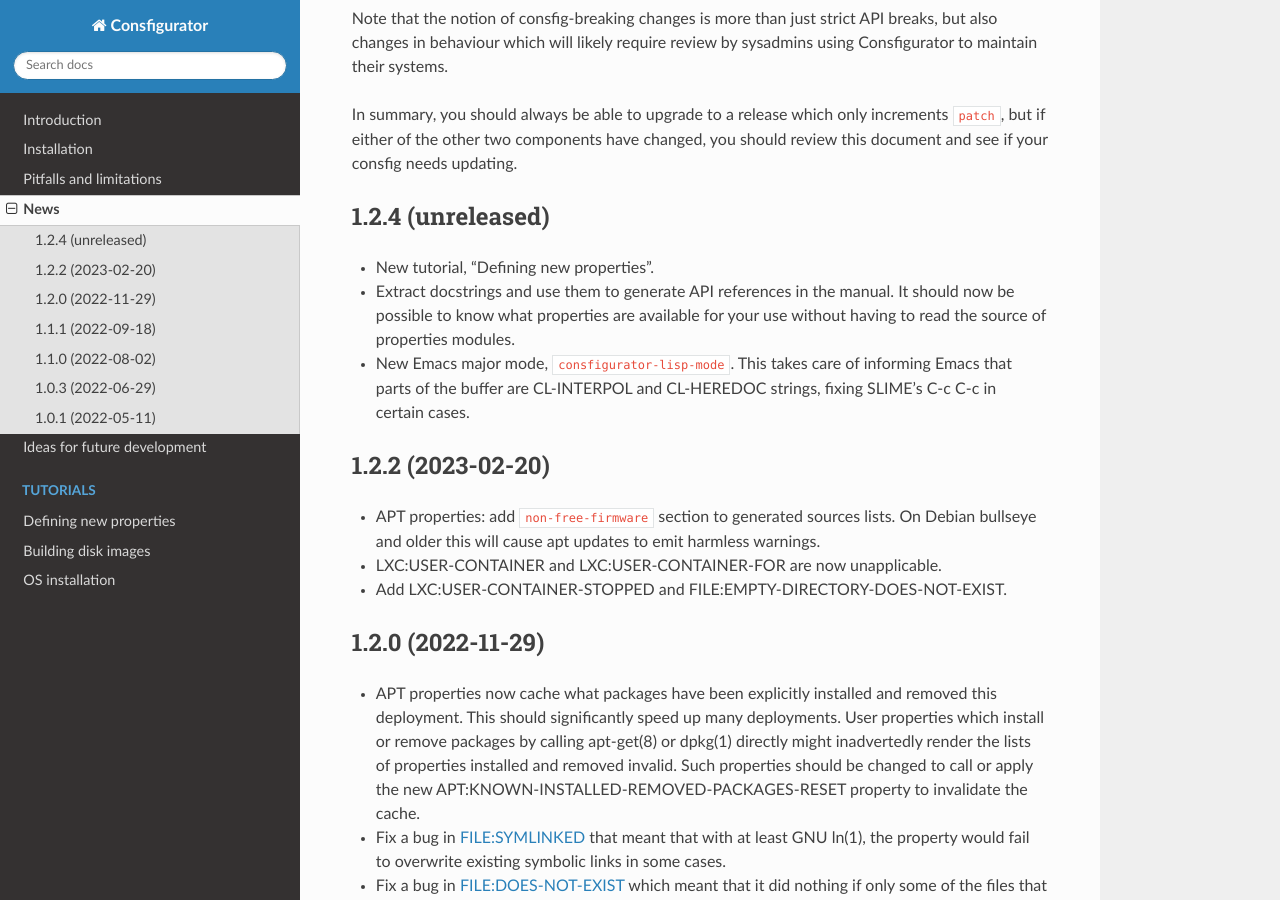
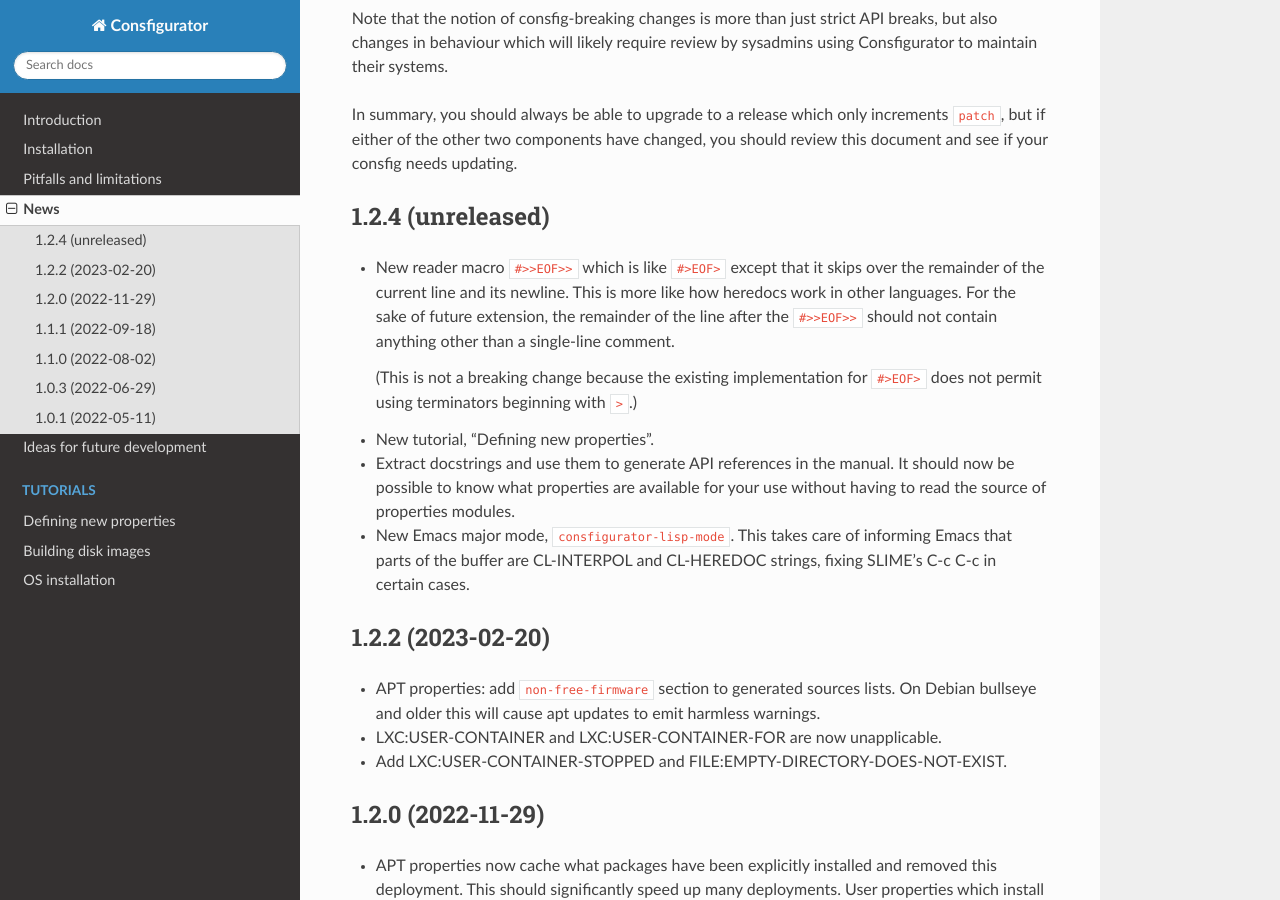
Before and after one commit to spwhitton/consfigurator, a Sphinx documentation site: the page built from doc/news.rst, in a window 1280 px wide and 900 px high, scrolled down 446 px. Built offline with Sphinx 7.4.7 and the Read the Docs theme 2.0.0, drawn with Linux system fonts in a browser that asks for light colours; pages that are not in the unit, such as notebooks, are missing from menus.

Commit message:
new reader macro #>>EOF>>
Signed-off-by: Sean Whitton <spwhitton@spwhitton.name>

```diff
--- a/doc/news.rst
+++ b/doc/news.rst
@@ -25,6 +25,15 @@
 
 1.2.4 (unreleased)
 ------------------
+
+- New reader macro ``#>>EOF>>`` which is like ``#>EOF>`` except that it skips
+  over the remainder of the current line and its newline.  This is more like
+  how heredocs work in other languages.  For the sake of future extension, the
+  remainder of the line after the ``#>>EOF>>`` should not contain anything
+  other than a single-line comment.
+
+  (This is not a breaking change because the existing implementation for
+  ``#>EOF>`` does not permit using terminators beginning with ``>``.)
 
 - New tutorial, "Defining new properties".
 
```
Also changed, not shown: 2 other files.
